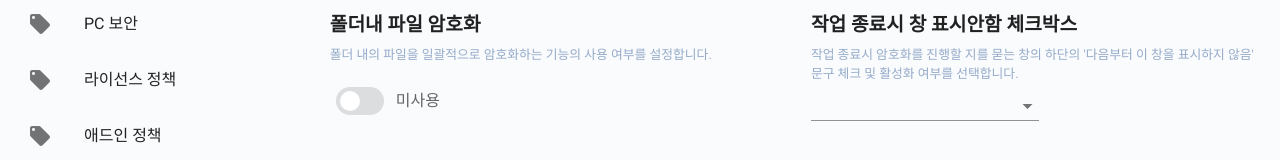
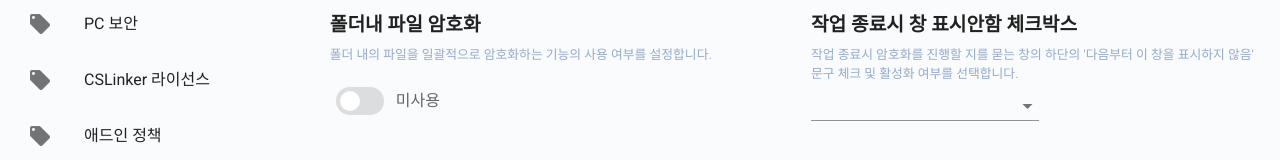
Before and after one commit to woo-da-young/cs_console_demo, a Vue app: page /#/ in a window 1280 px wide. Before the commit this address led to /#/home. Shown: the part 432-592 px from the top of the page. Built offline with nearby package versions, Linux system fonts and the light colour scheme.

Commit message:
문구변경

```diff
--- a/src/Home.vue
+++ b/src/Home.vue
@@ -397,7 +397,7 @@
                                         <v-row align="center" justify="space-around" >
                                           <v-col cols="8" >
                                             <v-tooltip bottom>
-                                              <template v-slot:activator="{ on, attrs }">범주 선택<v-icon right color="#47B8F5" v-bind="attrs" v-on="on" style="padding-bottom:4px;">mdi-alert-circle-outline</v-icon></template>
+                                              <template v-slot:activator="{ on, attrs }">범주 선택<v-icon right color="gray" v-bind="attrs" v-on="on" style="padding-bottom:4px;">mdi-alert-circle-outline</v-icon></template>
                                               <span> 보안문서 생성 시 선택 가능한 범주를 설정하십시오.<br> 아무 것도 설정하지 않으면 암호화 시 모든 범주를 선택할 수 있습니다.</span>
                                             </v-tooltip>
                                           </v-col>
@@ -686,7 +686,7 @@
           },
           {
             action: 'mdi-tag',
-            title: '라이선스 정책',
+            title: 'CSLinker 라이선스',
           },
           {
             action: 'mdi-tag',
```
